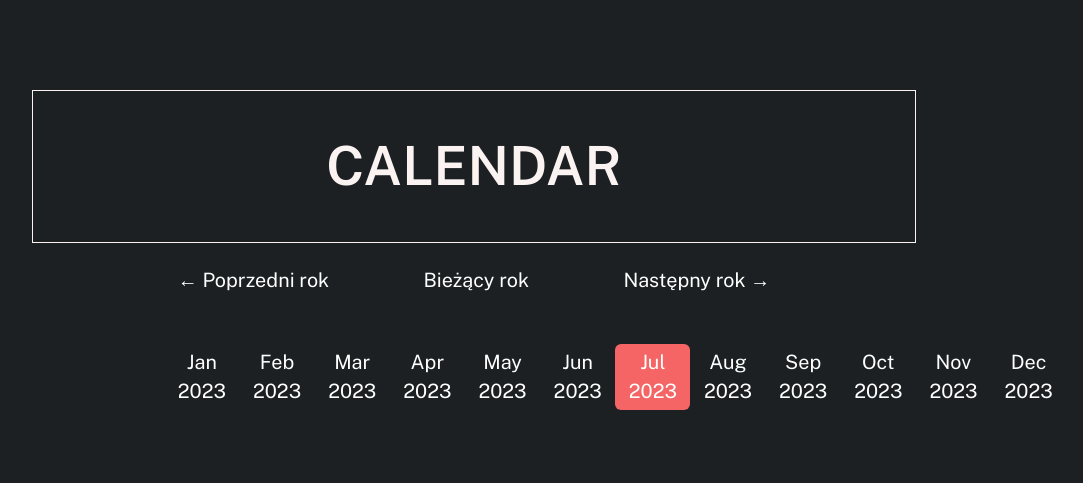
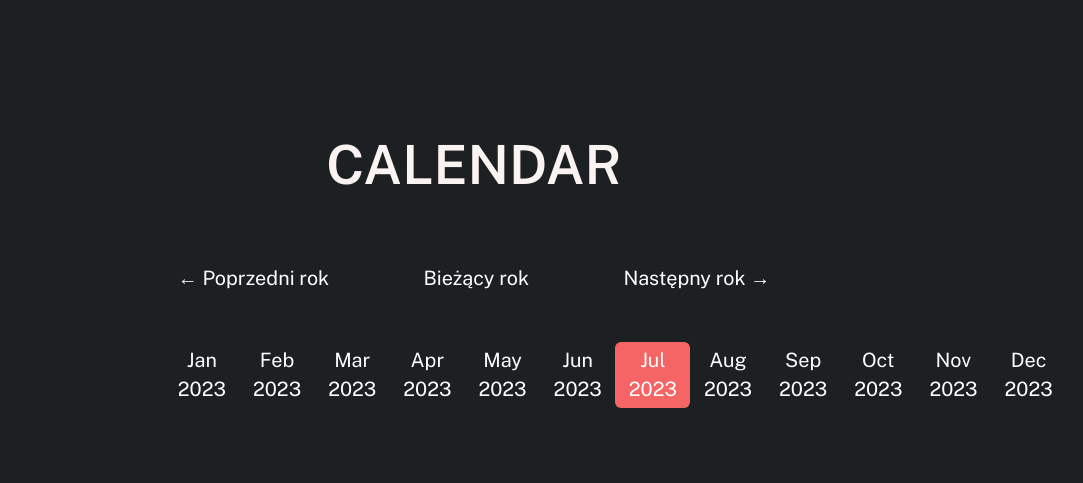
Before and after one commit to Syrrek102/headhouse, a Flask app: page / in a window 1280 px wide. Shown: the part 83-566 px from the top of the page, without its empty margins (166-1249 px from the left). Run offline with Flask 3, Linux system fonts and the light colour scheme; the visitor is signed in with stand-in values (Sample User, id 1).

Commit message:
poprawki graficzne

```diff
--- a/headhouse_library/forms.py
+++ b/headhouse_library/forms.py
@@ -23,6 +23,7 @@ class ExpenseForm(FlaskForm):
         ('Travel and vacations', 'Travel and vacations'),
         ('Donations and gifts', 'Donations and gifts'),
         ('Entertainment and hobbies', 'Entertainment and hobbies'),
+        ('Shopping', 'Shopping'),
         ('Other', 'Other')
         ]
     )
--- a/headhouse_library/static/css/main.css
+++ b/headhouse_library/static/css/main.css
@@ -314,7 +314,6 @@
   text-align: center;
   font-size: 150%;
   padding: 0.2px;
-  border: 1px solid var(--text-dark);
   margin: 0rem 0rem 1rem 0rem
 }
 
```
